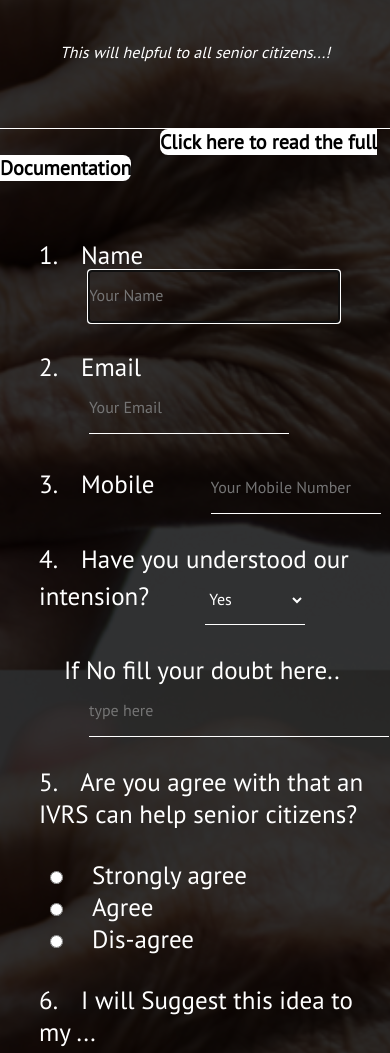
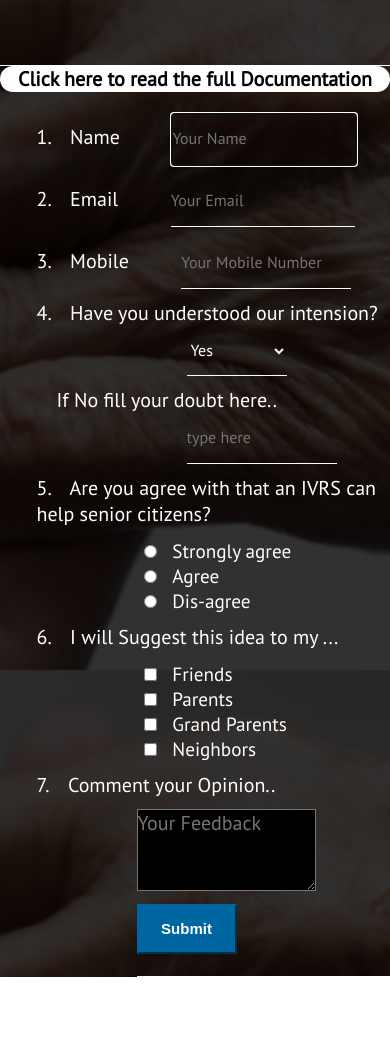
Before and after one commit to santhasarooban/survey_form, a plain HTML site: page index.html in a window 390 px wide. Shown: the part 174-1227 px from the top of the page. After the commit the page ends 1151 px from the top, so only its background shows below. Drawn offline with Linux system fonts and the light colour scheme.

Commit message:
updated html and css to make responsive

```diff
--- a/index.html
+++ b/index.html
@@ -2,17 +2,24 @@
 <html>
 <head>
     <title>Survey Form</title>
+    <!-- added new -->
+    <meta charset="UTF-8" />
+    <meta name="viewport" content="width=device-width, initial-scale=1.0" />
+    <meta http-equiv="x-ua-compatible" content="ie=edge"/>
+    <!-- ------ -->
     <link rel="stylesheet" href="style.css">
     <link rel="preconnect" href="https://fonts.gstatic.com">
 <link href="https://fonts.googleapis.com/css2?family=PT+Sans&display=swap" rel="stylesheet">
 <link rel="preconnect" href="https://fonts.gstatic.com">
 <link href="https://fonts.googleapis.com/css2?family=Roboto&display=swap" rel="stylesheet">
-
 </head>
 <body>
         <h1 id=title>Elders Helpline Survey form</h1>
         <p id="description">This will helpful to all senior citizens...!</p>
+        <div class="div-doc">
             <a href="https://drive.google.com/file/d/1SiQSoV3o_lm2vdihCsQVPucTJ0oOvbDE/view?usp=sharing" id="doc" class="mr-auto">Click here to read the full Documentation</a>
+        </div>
+
     <form id="survey-form" action="https://formspree.io/f/mwkwjayv" method="POST"><br><br>
         <label for="name-label">1.&emsp;Name</label>
         <input type="text" id="name" placeholder="Your Name"  autofocus="autofocus" name="name" required><br><br>
@@ -41,7 +48,7 @@
             <input type="radio" id="radio" name="helpful" value="Dis-agree" >&ensp;
             <label id="radio">Dis-agree</label> <br><br>
 
-    <p>6.&emsp;I will Suggest this idea to my ...</p>   <br>
+        <p >6.&emsp;I will Suggest this idea to my ...</p>   <br>
             <input type="checkbox" id="check" name="suggest to" value="friends" >&ensp;
             <label id="check">Friends</label> <br>
             <input type="checkbox" id="check" name="suggest" value="parents" >&ensp;
@@ -54,7 +61,8 @@
             <p>7.&emsp;Comment your Opinion..</p><br>
             <textarea type="text" id="text-area" placeholder="Your Feedback" required></textarea><br><br>
 
-         <input id="submit" type="submit"><br><br><br>
+            <input id="submit" type="submit">
+            <br><br><br>
    </form>
 </body>
 </html>
--- a/style.css
+++ b/style.css
@@ -2,10 +2,9 @@
     font-family: 'PT Sans', sans-serif;
     padding:0;
     margin:0;
-
 }
 body{
-    background: linear-gradient(rgba(0,0,0,0.8),rgba(0,0,0,0.8)),url(BV-Acharya-51.jpg) no-repeat center center fixed;
+    background: linear-gradient(rgba(0,0,0,0.8),rgba(0,0,0,0.8)),url(https://raw.githubusercontent.com/santhasarooban/survey_form/main/BV-Acharya-51.jpg) no-repeat center center fixed;
     -webkit-background-size: cover;
     -moz-background-size: cover;
     -o-background-size: cover;
@@ -13,34 +12,42 @@ body{
 }
 #title {
     text-align: center;
-    width:100%;
     margin-top:3cm;
     line-height:1cm;
     color:white;
     font-weight: bold;
     font-size:50px;
 }
+
 #description{
     text-align: center;
-    width:100%;
     color:white;
     line-height:4cm;
     font-size: 20px;
     font-style: oblique;
     border-bottom:1px solid white;
 }
+
+/* added new div */
+
+.div-doc{
+    display: flex;
+    text-align: center;
+    justify-content: center;
+}
+
 #doc{
     color:white;
     text-decoration: none;
     font-size: 20px;
+    border-radius: 1rem;
     font-weight: bold;
     background-color: white;
     color:black;
-    border-radius: 800px;
-    margin-left:41%;
     width:800px;
 
 }
+
 #doc:hover{
     color:white;
     background-color:black;
@@ -48,13 +55,12 @@ body{
 /*survey division*/
 
 #survey-form{
-    width: 50%;
     margin-left:35%;
     color:white;
     border-width:800px;
     font-size: 30px;
-    font-family: 'Roboto', sans-serif !important;
-    border-bottom:1 px solid azure;
+    font-family: 'Roboto', sans-serif;
+    border-bottom:1px solid azure;
 }
 #name{
     width:250px;
@@ -62,16 +68,12 @@ body{
     background:transparent;
     border:none;
     font-size: 16px;
-    align:center;
     color:white;
     margin-left:50px;
     border-bottom:1px solid white;
     line-height:10cm;
 }
-input:required:invalid, input:focus:invalid {
-    /* insert your own styles for invalid form input */
-    -moz-box-shadow: none;
-  }
+
 #email{
     width:200px;
     height:50px;
@@ -79,7 +81,6 @@ input:required:invalid, input:focus:invalid {
     border:none;
     border-bottom:1px solid white;
     font-size: 16px;
-    align:center;
     color:white;
     margin-left:50px;
     line-height:10cm;
@@ -95,6 +96,7 @@ input:required:invalid, input:focus:invalid {
     border-bottom:1px solid white;
     line-height:10cm;
 }
+
 #dropdown{
     width:100px;
     height:50px;
@@ -105,8 +107,8 @@ input:required:invalid, input:focus:invalid {
     color:white;
     margin-left:50px;
     line-height:10cm;
+}
 
-}
 #no{
     width:300px;
     height:50px;
@@ -118,17 +120,16 @@ input:required:invalid, input:focus:invalid {
     margin-left:50px;
     line-height:10cm;
 }
+
 #no-h{
     font-size:25px;
 }
-#radio{
+
+#check , #radio{
+    font-size: 25px;
     margin-left:3%;
-    font-size: 25px;
 }
-#check{
-    margin-left:3%;
-    font-size: 25px;
-}
+
 #text-area{
     width:300px;
     height:80px;
@@ -136,9 +137,8 @@ input:required:invalid, input:focus:invalid {
     background:transparent;
     font-size: 20px;
     color:white;
-    margin-left:5%;
+}
 
-}
 #submit{
     background: #0066A2;
     color: white;
@@ -149,144 +149,80 @@ input:required:invalid, input:focus:invalid {
     font: bold 15px arial, sans-serif;
     text-shadow:none;
     cursor: pointer;
-    margin-left:17%;
+}
 
-}
 #submit:hover{
     background:rgba(125, 95, 255,1.0);
     animation-duration: 3s;
 }
-@media only screen and (max-width: 600px) {
+
+/* device in btwn 451px - 676px*/
+@media only screen and (min-width: 451px) and (max-width: 676px) {
+
+    label ,p {
+        font-size: 20px;
+        margin-left: -100px;
+    }
 
     #title {
-        text-align: center;
-        width:100%;
-        margin-top:3cm;
-        line-height:1cm;
-        color:white;
-        font-weight: bold;
+        margin-top:60px;
         font-size:30px;
     }
-    #description{
-        text-align: center;
-        width:100%;
-        color:white;
-        line-height:4cm;
-        font-size: 16px;
-        font-style: oblique;
-        border-bottom:1px solid white;
-    }
-    #doc{
-        border-radius: 8px;
-    }
+
     /*survey*/
     #survey-form{
-        width: 90%;
-        margin-left:10%;
-        color:white;
-        border-width:800px;
-        font-size: 25px;
-        font-family: 'Roboto', sans-serif !important;
+        font-size: 1rem;
     }
+    #radio , #check{
+        font-size: 1.2rem;
+    }
+
     #name{
-        width:250px;
-        height:50px;
-        background:transparent;
-        border:none;
-        font-size: 16px;
-        align:center;
-        color:white;
-        margin-left:50px;
-        border-bottom:1px solid white;
-        line-height:10cm;
+        font-size: 1rem;
+        width: auto;
     }
-    input:required:invalid, input:focus:invalid {
-        /* insert your own styles for invalid form input */
-        -moz-box-shadow: none;
-      }
-    #email{
-        width:200px;
-        height:50px;
-        background:transparent;
-        border:none;
-        border-bottom:1px solid white;
-        font-size: 16px;
-        align:center;
-        color:white;
-        margin-left:50px;
-        line-height:10cm;
+
+}
+
+/*  For mobile screen */
+@media only screen and (max-width: 450px){
+    label ,p {
+        font-size: 20px;
+        margin-left: -100px;
     }
-    #number{
-        width:170px;
-        height:50px;
-        background:transparent;
-        border:none;
-        font-size: 16px;
-        color:white;
-        margin-left:50px;
-        border-bottom:1px solid white;
-        line-height:10cm;
+
+    #title {
+        margin-top:50px;
+        font-size:20px;
     }
-    #dropdown{
-        width:100px;
-        height:50px;
-        background:transparent;
-        border:none;
-        border-bottom:1px solid white;
-        font-size: 16px;
-        color:white;
-        margin-left:50px;
-        line-height:10cm;
+
+    #survey-form{
+        font-size: 10px;
+    }
+    #radio , #check{
+        font-size: 1.2rem;
+    }
+
+    #name{
+        font-size: 1rem;
+        width: auto;
+    }
+
+    #description{
+        font-size: 15px;
+        margin-left: 0px;
+    }
+    #no{
+        width:150px;
+        font-size: 1rem;
+        height: 50px;
 
     }
-    #no{
-        width:300px;
-        height:50px;
-        background:transparent;
-        border:none;
-        border-bottom:1px solid white;
-        font-size: 16px;
-        color:white;
-        margin-left:50px;
-        line-height:10cm;
-    }
-    #no-h{
-        font-size:25px;
-    }
-    #radio{
-        margin-left:3%;
-        font-size: 25px;
-    }
-    #check{
-        margin-left:3%;
-        font-size: 25px;
+    #email{
+        width:auto;
     }
     #text-area{
-        width:200px;
-        height:40px;
-        word-wrap:break-word;
-        background:transparent;
-        font-size: 20px;
-        color:white;
-        margin-left:10%;
-
-
-    }
-    #submit{
-        background: #0066A2;
-        color: white;
-        border-style: outset;
-        border-color: #0066A2;
-        height: 50px;
-        width: 100px;
-        font: bold 15px arial, sans-serif;
-        text-shadow:none;
-        cursor: pointer;
-        margin-left:30%;
-
-    }
-    #submit:hover{
-        background:rgba(125, 95, 255,1.0);
-        animation-duration: 3s;
+        background: #000;
+        width: 70%;
     }
 }
```
Lines whose indentation alone changed are shown as unchanged.
